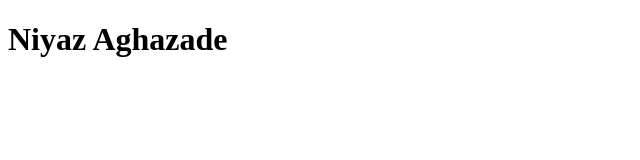
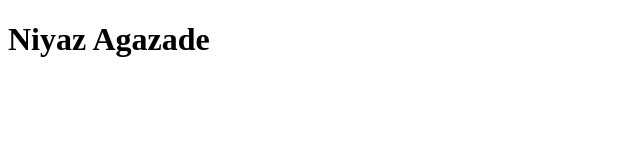
Before and after one commit to niyaz-aghazade/feature, a plain HTML site: page index.html in a window 1280 px wide. Shown: the full height of the page, 0-640 px from the left. Drawn offline with Linux system fonts and the light colour scheme.

Commit message:
delete one letter

```diff
--- a/index.html
+++ b/index.html
@@ -1,4 +1,3 @@
-
 <!DOCTYPE html>
 <html lang="en">
 <head>
@@ -8,6 +7,6 @@
     <title>Document</title>
 </head>
 <body>
-    <h1>Niyaz Aghazade</h1>
+    <h1>Niyaz Agazade</h1>
 </body>
 </html>
```
